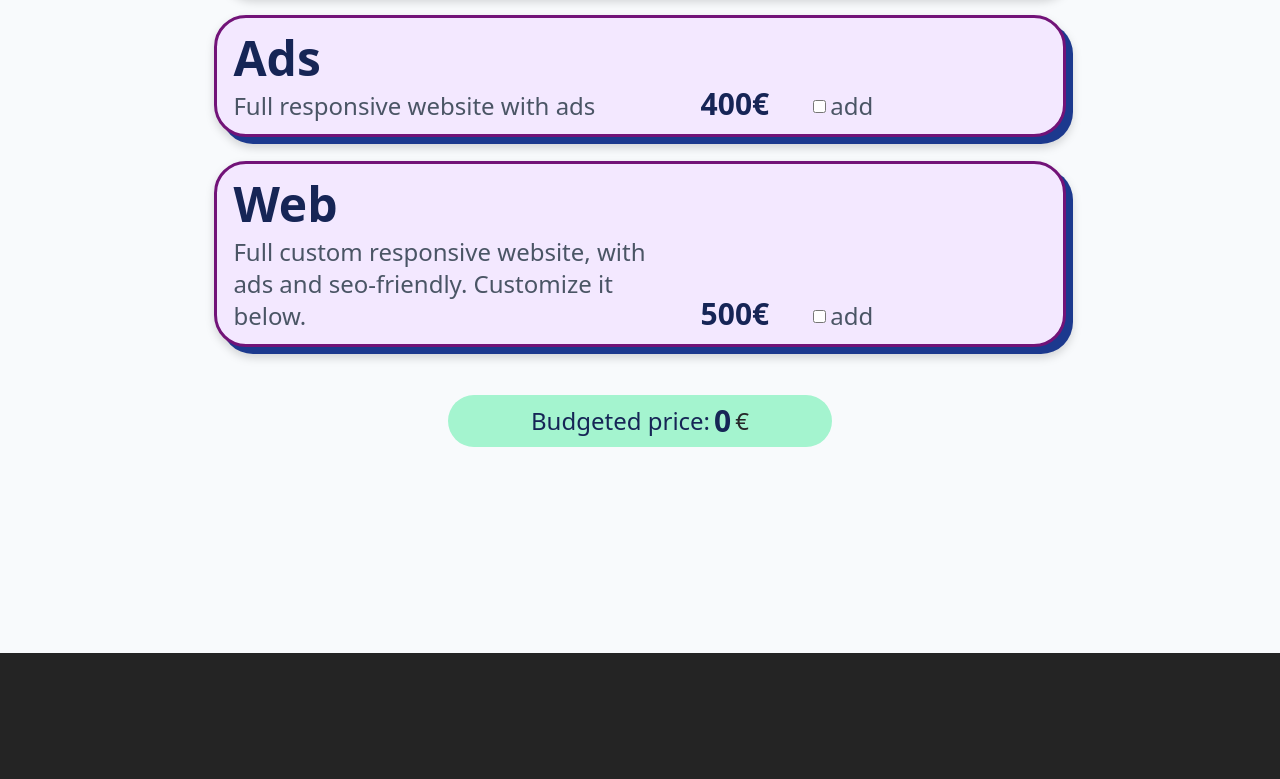
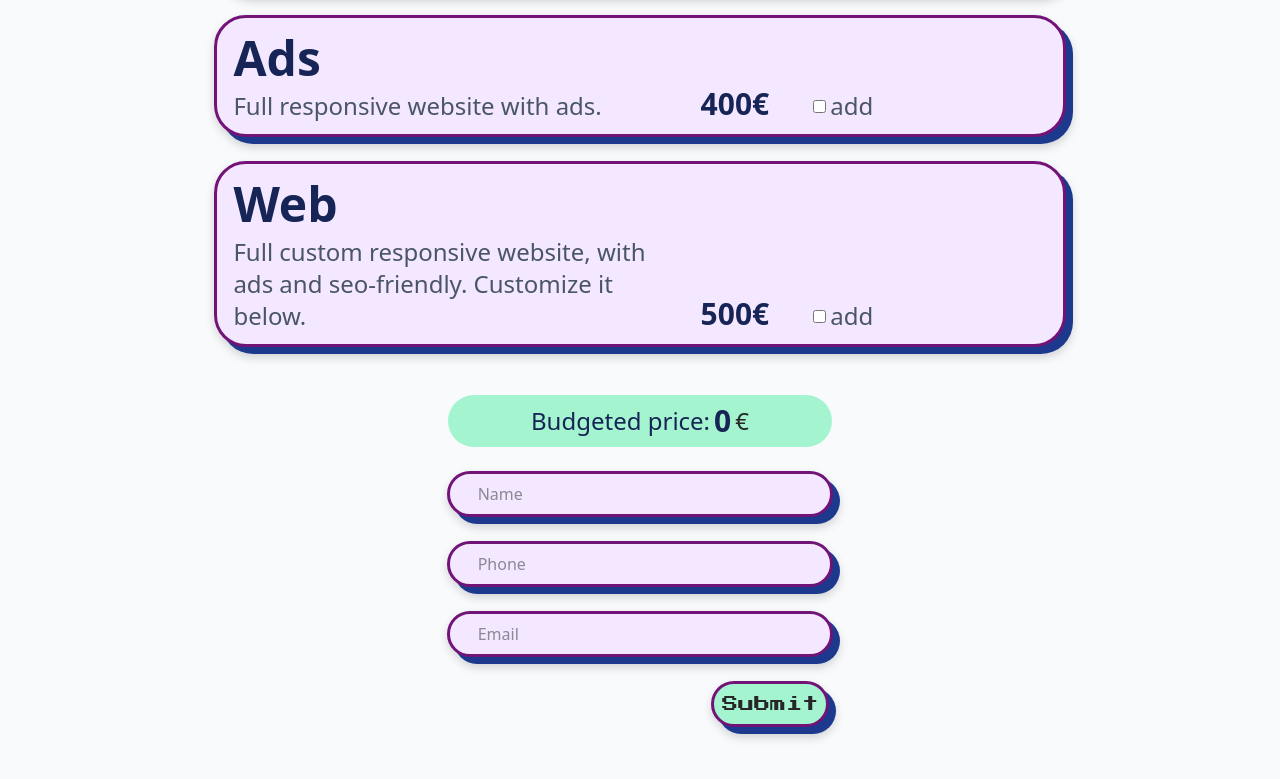
Before and after one commit to OhMyLaia/budget-weezard, a React (Vite) app: page /budget in a window 1280 px wide. Shown: the part 839-1618 px from the top of the page. Before the commit the page ends 1492 px from the top, so only its background shows below. Built offline with nearby package versions, Linux system fonts and the light colour scheme.

Commit message:
added form ans submit button

```diff
--- a/src/components/budgetContainer/BudgetContainer.tsx
+++ b/src/components/budgetContainer/BudgetContainer.tsx
@@ -1,6 +1,7 @@
 import { CardDataType } from "../../types/types";
 import { FinalPriceHook, DataCardHook } from "../../hooks/hooks";
 import { CardBudget } from "../cards/CardBudget";
+import { DataForm } from "../dataForm/DataForm";
 import { useEffect } from "react";
 
 export function BudgetContainer() {
@@ -63,7 +64,8 @@ export function BudgetContainer() {
                     />
                 ))}
             </div>
-            <span className="
+            <span
+            className="
             text-xl
             flex flex-row
             items-center
@@ -75,16 +77,17 @@ export function BudgetContainer() {
             rounded-full
             gap-1 mb-2 mt-4
             bg-emerald-200 p-2
-            hover:bg-violet-200 focus:outline-2
-            focus:outline-violet-400
             text-zinc-800
             border-blue-900
             ">
-                <span className="
+                <span
+                className="
                 text-blue-950">
                 {`Budgeted price:`}
                 </span>
-                <h2 className="text-3xl
+                <h2
+                className="
+                text-3xl
                 font-bold
                 align-middle
                 text-blue-950
@@ -92,6 +95,7 @@ export function BudgetContainer() {
                 {finalPrice}</h2>
                 <span>{"€"}</span>
             </span>
+            <DataForm />
         </div>
     )
 }
--- /dev/null
+++ b/src/components/dataForm/DataForm.tsx
@@ -0,0 +1,45 @@
+import { InputForm } from "./InputForm";
+import { SubmitButton } from "./SubmitButton";
+import { useState } from "react";
+
+
+export function DataForm() {
+
+    const [isValidatedState, setValidatedState] = useState(false)
+    //regex
+    //data validation
+    //
+
+    return (
+        <div className="
+        w-90
+        lg:w-1/3
+        justify-center
+        align-middle
+        content-center
+        mb-20"
+        >
+                <InputForm
+                placeHolder={"Name"}
+                // isValid={isValidatedState}
+                />
+                <InputForm
+                placeHolder={"Phone"}
+                />
+                <InputForm
+                placeHolder={"Email"}
+                />
+                <div
+                className="
+                flex
+                flex-row
+                justify-end
+                me-6"
+                >
+
+            <SubmitButton
+            />
+                </div>
+        </div>
+    )
+}
--- /dev/null
+++ b/src/components/dataForm/InputForm.tsx
@@ -0,0 +1,34 @@
+import { InputFormType } from "../../types/types"
+
+export function InputForm(props: InputFormType) {
+    return (
+            <div className="
+            flex
+            flex-col
+            justify-center
+            align-middle
+            self-center
+            ms-5
+            me-5
+            ">
+                <input
+                    placeholder={props.placeHolder}
+                    className="
+                    w-full
+                    rounded-4xl
+                    flex flex-col gap-1 mb-2 mt-4
+                    bg-purple-100 p-2
+                    hover:bg-violet-200 focus:outline-2
+                    focus:outline-violet-400
+                    text-zinc-800
+                    shadow-blue-900
+                    border-fuchsia-900
+                    shadow-[7px_7px_0px_0px_blue-900]
+                    drop-shadow-lg
+                    border-3
+                    ps-7
+                    ">
+                    </input>
+            </div>
+    )
+}
--- /dev/null
+++ b/src/components/dataForm/SubmitButton.tsx
@@ -0,0 +1,32 @@
+
+
+export function SubmitButton() {
+    return (
+        <div
+        className="
+        flex
+        flex-col
+        text-center
+        content-center
+        "
+        >
+            <button className="
+            press-start-2p-regular
+            rounded-4xl
+            gap-1 mb-2 mt-4
+            bg-emerald-200 p-2
+            hover:bg-blue-200 focus:outline-2
+            hover:w-35
+            text-zinc-800
+            shadow-blue-900
+            border-fuchsia-900
+            shadow-[7px_7px_0px_0px_blue-900]
+            drop-shadow-lg
+            border-3
+            font-extrabold
+            ">
+            {"Submit"}
+            </button>
+        </div>
+    )
+}
--- a/src/components/quantitySelector/QuantitySelector.tsx
+++ b/src/components/quantitySelector/QuantitySelector.tsx
@@ -1,6 +1,6 @@
 import { CustomDataType } from "../../types/types";
 import { QuantityHook } from "../../hooks/hooks";
-import { QuantityButton } from "../quantityButton/QuantityButton";
+import { QuantityButton } from "../buttons/QuantityButton";
 
 export function QuantitySelector(
     props: {
@@ -16,13 +16,15 @@ export function QuantitySelector(
 
     return (
         <>
-            <div className="flex items-center
+            <div
+            className="flex items-center
             align-middle
             text-justify
             m-1
             "
-                key={props.customElement.productTitle}>
-                <div className="
+            key={props.customElement.productTitle}>
+                <div
+                className="
                 flex w-full
                 bg-transparent
                 p-1 gap-2 rounded-lg">
@@ -35,18 +37,37 @@ export function QuantitySelector(
                     data-service
                     p-2
                     ">{props.customElement.productTitle}</span>
-                    <span
-                        className="text-xs"
+                        <span
+                        className="
+                        text-blue-950
+                        bg-emerald-200
+                        h-8
+                        text-xs
+                        md:text-lg
+                        lg:text-2xl
+                        translate-y-3
+                        lg:translate-y-0"
                     >{quantity === 0 ? "" : "+" + extraPrice + "€"}</span>
                     <QuantityButton
                         key={`decrease-${props.customElement.productTitle}`}
-                        onClick={() => {
+                        onClick={
+                            quantity === 0 ?
+                            () => {} :
+                            () => {
                             decreaseQuantity(props.customElement.productPrice);
                             props.onQuantityChange(-props.customElement.productPrice);
                         }}
                         quantityOperator={"-"}
                     />
-                    <span className="mt-1 w-8 quantity-span align-middle text-center">{quantity}</span>
+                    <span className="
+                    mt-1
+                    w-8
+                    quantity-span
+                    align-middle
+                    text-center
+                    ">
+                    {quantity}
+                    </span>
                     <QuantityButton
                         key={`increase-${props.customElement.productTitle}`}
                         onClick={() => {
--- a/src/layouts/Navbar-component.tsx
+++ b/src/layouts/Navbar-component.tsx
@@ -79,6 +79,7 @@ export function Navbar() {
                         </nav>
                         <h1 className="
                         press-start-2p-regular
+                        justify-center
                         tracking-tighter
                         text-5xl
                         lg:text-7xl
@@ -89,7 +90,7 @@ export function Navbar() {
                         text-blue-900 bg-emerald-200
                         lg:ps-22
                         md:ps-5
-                        sm:ps-2
+                        ps-7
                         ">
                         WEEZARD
                         </h1>
--- a/src/services/Data-card-service.json
+++ b/src/services/Data-card-service.json
@@ -1,13 +1,13 @@
 [
     {
         "title": "Seo",
-        "description": "Full responsive website seo-friendly",
+        "description": "Full responsive website seo-friendly.",
         "price": 300,
         "custom": false
     },
     {
         "title": "Ads",
-        "description": "Full responsive website with ads",
+        "description": "Full responsive website with ads.",
         "price": 400,
         "custom": false
     },
--- a/src/types/types.tsx
+++ b/src/types/types.tsx
@@ -21,3 +21,7 @@ export type CustomDataCardType = CardDataType & {
 export interface QuantitySelectorProps {
     customElement: CustomDataType
 }
+
+export type InputFormType = {
+    placeHolder: string;
+}
```
Also changed, not shown: src/components/buttons/QuantityButton.tsx (renamed from src/components/quantityButton/QuantityButton.tsx).
